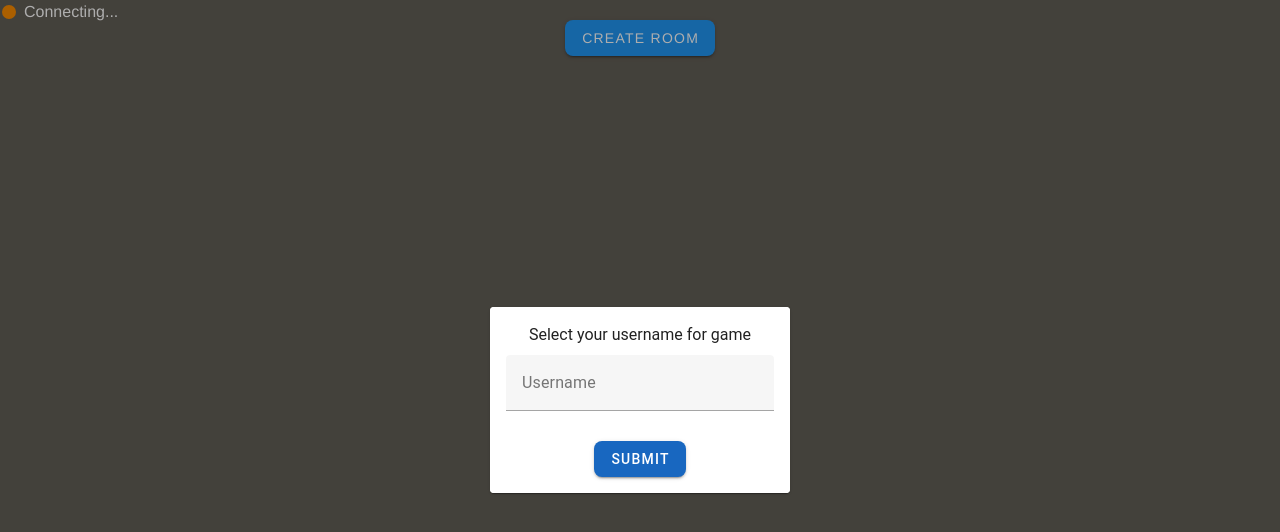
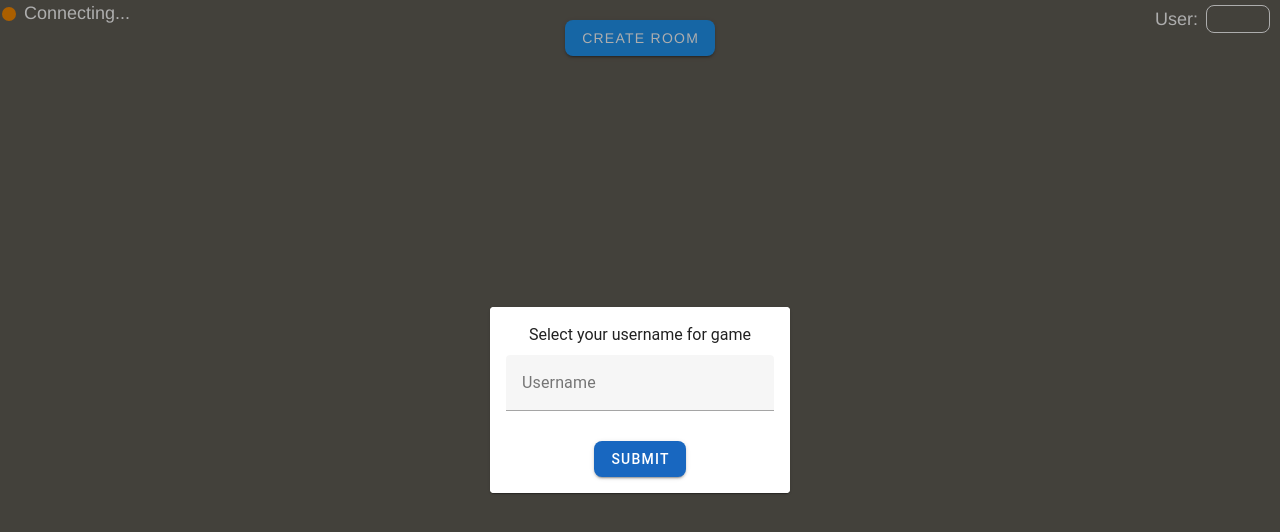
Before and after one commit to Razdva122/avalon, a Vue app in the folder packages/ui/: page / in a window 1280 px wide. Shown: the top 532 px of the page. Built offline with nearby package versions, Linux system fonts and the light colour scheme; no server answers.

Commit message:
settings and styles for history

```diff
--- a/packages/ui/src/App.vue
+++ b/packages/ui/src/App.vue
@@ -10,26 +10,36 @@
       </Transition>
     </template>
   </RouterView>
-  <Registration v-if="!isUserExist" />
+  <Settings ref="settings" />
+  <Profile @usernameClick="usernameClick" class="profile" />
   <ConnectStatus class="connect-status" />
   <ErrorSnackbar />
 </template>
 
 <script lang="ts">
 import { defineComponent } from 'vue';
-import Registration from '@/components/Registration.vue';
+import Settings from '@/components/user/Settings.vue';
+import Profile from '@/components/user/Profile.vue';
 import ConnectStatus from '@/components/feedback/ConnectStatus.vue';
 import ErrorSnackbar from '@/components/feedback/ErrorSnackbar.vue';
 
 export default defineComponent({
   components: {
-    Registration,
+    Settings,
     ConnectStatus,
     ErrorSnackbar,
+    Profile,
   },
-  computed: {
-    isUserExist() {
-      return this.$store.state.user;
+  data() {
+    const { user } = this.$store.state;
+
+    return {
+      overlay: !user,
+    };
+  },
+  methods: {
+    usernameClick() {
+      (<InstanceType<typeof Settings>>this.$refs.settings).displaySettings();
     },
   },
 });
@@ -45,9 +55,17 @@ export default defineComponent({
 }
 
 .connect-status {
-  position: absolute;
+  font-size: large;
+  position: fixed;
   top: 0px;
   left: 2px;
+}
+
+.profile {
+  font-size: large;
+  position: fixed;
+  top: 5px;
+  right: 10px;
 }
 
 body {
--- a/packages/ui/src/components/Registration.vue
+++ /dev/null
@@ -1,40 +0,0 @@
-<template>
-  <v-overlay :model-value="true" class="align-center justify-center">
-    <v-card>
-      <v-sheet width="300" class="mx-auto pa-4">
-        <v-form @submit.prevent="createUser" class="d-flex flex-column align-center justify-center">
-          <span class="mb-2">Select your username for game</span>
-          <v-text-field v-model="username" :rules="rules" label="Username" class="w-100 mb-2"></v-text-field>
-          <v-btn type="submit">Submit</v-btn>
-        </v-form>
-      </v-sheet>
-    </v-card>
-  </v-overlay>
-</template>
-
-<script lang="ts">
-import { defineComponent } from 'vue';
-import { v4 as uuidv4 } from 'uuid';
-
-export default defineComponent({
-  data() {
-    return {
-      overlay: true,
-      username: '',
-      rules: [
-        (value: string | undefined) => {
-          if (value) return true;
-
-          return 'You must enter a username.';
-        },
-      ],
-    };
-  },
-  methods: {
-    createUser() {
-      this.$store.commit('setUserData', { id: uuidv4(), name: this.username });
-      document.location.reload();
-    },
-  },
-});
-</script>
--- a/packages/ui/src/components/game/board/modules/Game.vue
+++ b/packages/ui/src/components/game/board/modules/Game.vue
@@ -4,9 +4,13 @@
     <div class="d-flex flex-row mb-4">
       <Mission v-for="mission in missions" :mission="mission" />
     </div>
-    <div class="text-white mb-4">Vote stage: {{ game.vote + 1 }}</div>
-    <div class="button-panel d-flex flex-column align-center">
+    <div class="text-white mb-4">Vote stage: {{ game.vote + 1 }} / 5</div>
+    <div class="button-panel mb-4 d-flex flex-column align-center">
       <InGamePanel v-if="inGamePanel" :game="game" />
+    </div>
+    <div class="teams text-white font-weight-bold">
+      <span class="text-info">{{ game.settings.players.good }}</span> vs
+      <span class="text-error">{{ game.settings.players.evil }}</span>
     </div>
   </div>
 </template>
@@ -53,4 +57,8 @@ export default defineComponent({
 });
 </script>
 
-<style scoped lang="scss"></style>
+<style scoped lang="scss">
+.teams {
+  font-size: larger;
+}
+</style>
--- a/packages/ui/src/components/game/board/modules/Player.vue
+++ b/packages/ui/src/components/game/board/modules/Player.vue
@@ -3,7 +3,7 @@
     <img class="player-frame" alt="frame" src="@/assets/player-frame.png" />
     <div class="player-icon" :class="iconClasses"></div>
     <template v-if="'role' in player">
-      <div class="player-role-icon" :class="'role-' + randomRole"></div>
+      <div class="player-role-icon" :class="'role-' + player.role"></div>
       <img v-if="player.features.isLeader" class="player-crown" alt="crown" src="@/assets/crown.png" />
     </template>
     <span class="player-name" :class="nameClasses">{{ player.name }}</span>
@@ -31,10 +31,6 @@ export default defineComponent({
       }
 
       return {};
-    },
-    randomRole() {
-      const items = ['mordred', 'oberon', 'merlin', 'morgana', 'minion', 'servant', 'percival'];
-      return items[Math.floor(Math.random() * items.length)];
     },
     nameClasses() {
       if ('features' in this.player) {
--- a/packages/ui/src/components/game/history/History.vue
+++ b/packages/ui/src/components/game/history/History.vue
@@ -48,21 +48,25 @@
           <template v-if="!historyEl.forced">
             <div>
               Approve:
+              <span class="text-success">
                 {{
                   historyEl.votes
                     .filter((el) => el.value === 'approve')
                     .map((el) => calculateNameByID(el.playerID))
                     .join(', ')
                 }}
+              </span>
             </div>
             <div>
               Reject:
+              <span class="text-error">
                 {{
                   historyEl.votes
                     .filter((el) => el.value === 'reject')
                     .map((el) => calculateNameByID(el.playerID))
                     .join(', ')
                 }}
+              </span>
             </div>
           </template>
         </div>
--- /dev/null
+++ b/packages/ui/src/components/user/Profile.vue
@@ -0,0 +1,28 @@
+<template>
+  <div class="d-flex flex-row align-center justify-center text-white">
+    <span class="mr-2">User: </span
+    ><v-btn @click="$emit('usernameClick')" class="user" variant="outlined" color="white" density="comfortable">{{
+      userName
+    }}</v-btn>
+  </div>
+</template>
+
+<script lang="ts">
+import { defineComponent } from 'vue';
+
+export default defineComponent({
+  computed: {
+    userName() {
+      const { user } = this.$store.state;
+
+      return user?.name || '';
+    },
+  },
+});
+</script>
+
+<style scoped lang="scss">
+.user {
+  padding: 0px;
+}
+</style>
--- /dev/null
+++ b/packages/ui/src/components/user/Settings.vue
@@ -0,0 +1,63 @@
+<template>
+  <v-overlay :model-value="overlay" :persistent="true" class="align-center justify-center">
+    <v-card>
+      <v-sheet width="300" class="mx-auto pa-4">
+        <v-form @submit.prevent="updateUser" class="d-flex flex-column align-center justify-center">
+          <span class="mb-2">Select your username for game</span>
+          <v-text-field v-model="username" :rules="rules" label="Username" class="w-100 mb-2"></v-text-field>
+          <v-btn type="submit">{{ isUserExist ? 'Update' : 'Submit' }}</v-btn>
+        </v-form>
+      </v-sheet>
+      <v-btn v-if="isUserExist" @click="closeSettings" class="close" icon="close" variant="text" density="compact" />
+    </v-card>
+  </v-overlay>
+</template>
+
+<script lang="ts">
+import { defineComponent } from 'vue';
+import { v4 as uuidv4 } from 'uuid';
+
+export default defineComponent({
+  data() {
+    const { user } = this.$store.state;
+
+    return {
+      overlay: !user,
+      username: user?.name || '',
+      isUserExist: Boolean(user),
+      rules: [
+        (value: string | undefined) => {
+          if (value) return true;
+
+          return 'You must enter a username.';
+        },
+      ],
+    };
+  },
+  methods: {
+    updateUser() {
+      if (this.isUserExist) {
+        this.$store.commit('updateUserName', this.username);
+      } else {
+        this.$store.commit('setUserData', { id: uuidv4(), name: this.username });
+      }
+
+      document.location.reload();
+    },
+    closeSettings() {
+      this.overlay = false;
+    },
+    displaySettings() {
+      this.overlay = true;
+    },
+  },
+});
+</script>
+
+<style scoped lang="scss">
+.close {
+  position: absolute;
+  top: 4px;
+  right: 4px;
+}
+</style>
```
Lines whose indentation alone changed are shown as unchanged.
